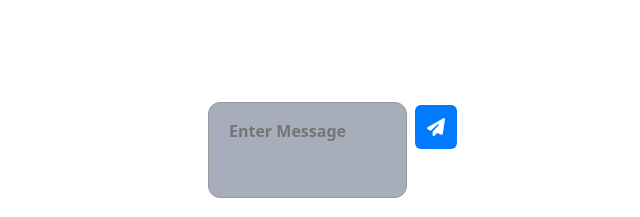
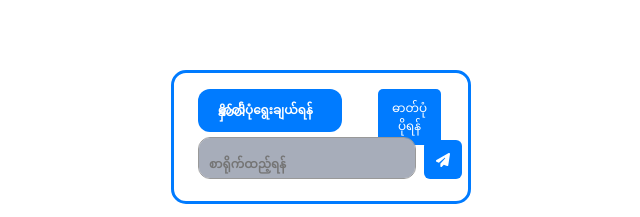
Before and after one commit to aaog2/demo, a Vue app: page /workerhome in a window 1280 px wide. Shown: the part 580-797 px from the top of the page, without its empty margins (319-959 px from the left). Built offline with nearby package versions, Linux system fonts and the light colour scheme; no server answers; the database is empty; sample sign-in values are in the browser's storage.

Commit message:
finish chat, image send update

```diff
--- a/src/components/NewChatForm.vue
+++ b/src/components/NewChatForm.vue
@@ -1,31 +1,92 @@
 <template>
-    <form class="container col-lg-6 col-sm-4 d-flex">
-        <!-- <div class="col-2">
-            <label for="imageInput" class="plus-button plus_button">
-            <font-awesome-icon icon="fa-solid fa-plus"  />
-
-          </label>
-          <input type="file" accept="image/jpeg, image/png, image/webp" class="btn btn-info image_input" id="imageInput" ref="imageInput" @change="handleImageUpload" />
+    <form class="container col-lg-12 col-sm-6 d-flex">
+       <div class="col-12">
+        <div class="col-12 d-block imageSend">
+          <div class="d-flex">
+            <div class="col-8 sendImageSection">
+                <label for="imageInput" class="plus-button plus_button d-flex">
+                    <!-- <font-awesome-icon icon="fa-solid fa-plus" size="lg" />  -->
+                    <span class="photoChooseBtn" :style="{ backgroundColor: bgColor }">{{ guideText }}</span>
+                </label>
+                <input type="file" ref="imageInput" class="imageSelector" id="imageInput" @change="handleImageChange" />
+            </div>
+            <div class="col-4  imageSendBtn">
+                <button type="button" class="btn" @click="sendImage">ဓာတ်ပုံပိုရန်</button>
+            </div>
+          </div>
+        </div>
+       <div class="col-12 d-block d-flex">
+        <textarea class="col-8 chatBox" placeholder="စာရိုက်ထည့်ရန်" v-model="message" @keypress.enter="handleSubmit"></textarea>
+            <div class="col-1 mt-3 ms-2" @click="handleSubmit">
+                <span class="sendIcon"><font-awesome-icon icon="fa-solid fa-paper-plane" /></span>
+            </div>
+       </div>
+       </div>
+        <!-- Warning popup -->
+        <!-- <div v-if="isPopupVisible">
+                  <div  class="popup row ">
+                    <div class="col-12">
+                      <p class="col-8 wrongInfosText ">မှားယွင်းနေသော ကိုယ်ရေးကိုယ်တာ အချက်အလက်များအား ပြန်လည်ပြင်ဆင်ရန် တာဝန်ရှိသူအား အကြောင်းကြားပါ။</p>
+                    </div>
+                    <div class="col-12 ">
+                       <button class="col-6 text-center wrongInfoBtn btn bg-info" @click="hidePopup">OK</button>
+                    </div>
+                  </div>
         </div> -->
-        <textarea class="col-9 chatBox" placeholder="Enter Message" v-model="message" @keypress.enter="handleSubmit"></textarea>
-        <div class="col-1 mt-3 ms-2" @click="handleSubmit">
-            <span class="sendIcon"><font-awesome-icon icon="fa-solid fa-paper-plane" /></span>
-        </div>
     </form>
 </template>
 
 <script>
 import { ref } from 'vue';
-import { db, timestamp } from '../firebase/config';
-// import useCollection from '@/composable/useCollection';
-// import { storage } from '../firebase/config';
+import { db, timestamp,storage } from '../firebase/config';
+
     export default{
         setup(){
             let nameDisplay = localStorage.getItem("useraccount");
+            let guideText = ref('ဓာတ်ပုံရွေးချယ်ရန်နှိပ်ပါ');
+            let bgColor = ref('#007bff');
             let message = ref('');
-            // let imageInput = ref(null);
-            // let {error, addDoc} = useCollection('messages');
+            let imageFile = ref(null);
+            let handleImageChange = (event) =>{
+                imageFile.value = event.target.files[0];
+                console.log("Image value =>", imageFile.value);
+                console.log("Image value type=>", typeof(imageFile.value));
+                if(imageFile.value){
+                    guideText.value = "ဓာတ်ပုံရွေးချယ်ပြီးပါပြီ";
+                    bgColor.value = "#198754";
+                }
+            }
+            const sendImage = async()=>{
+                if(!imageFile.value){
+                    return;
+                }
+                const storageRef = storage.ref();
+                const imageRef = storageRef.child(imageFile.value.name);
+                await imageRef.put(imageFile.value);
 
+                const imageUrl = await imageRef.getDownloadURL();
+                console.log("Image File URL =>", imageUrl);
+                console.log("Image File URL Type=>", typeof(imageUrl));
+
+                let chat = {
+                    name:nameDisplay,
+                    message:imageUrl
+                }
+                console.log("Image Chat info =>",chat);
+                let imgChatRef = db.collection('chats').doc(nameDisplay);
+                imgChatRef.get()
+                .then((doc)=>{
+                    if(doc.exists){
+                        const existingMessages = doc.data().messages || [];
+                        existingMessages.push(chat);
+                        return imgChatRef.update({
+                            messages:existingMessages
+                        })
+                    }
+                    console.log("Document Successfully Written");
+                })
+
+            }
             let handleSubmit =async () =>{
 
                 let chat = {
@@ -65,8 +126,11 @@ import { db, timestamp } from '../firebase/config';
 
             return{
                 message,
-                // imageInput,
-                handleSubmit
+                handleImageChange,
+                handleSubmit,
+                sendImage,
+                guideText,
+                bgColor
             }
         }
     }
@@ -74,17 +138,67 @@ import { db, timestamp } from '../firebase/config';
 
 <style scoped>
     .container{
-        /* width: 300px; */
-        /* margin: auto; */
+        padding: 1rem 1.5rem;
+        /* background-color: #tomato; */
+        border: 3px solid #007bff;
+        border-radius: 15px;
         bottom: 1rem;
         position: fixed;
         left: 50%;
         transform: translate(-50%);
     }
 
+    .imageSend{
+        height: 3rem;
+    }
+
+    .imageSelector{
+        display: none;
+    }
+    .photoChooseBtn{
+        font-size: 12px;
+        cursor: pointer;
+        padding: 20px 20px;
+        margin-right: 20px;
+
+        color: #fff;
+        border-radius: 12px;
+
+        position: relative;
+    }
+
+    .photoChooseBtn font-awesome-icon{
+        /* margin-right: 0; */
+        /* position: absolute;
+        left: 0;
+        right: 100%; */
+
+    }
+
+    .imageSendBtn{
+        width: 20px;
+        height: 30px;
+    }
+
+    .sendImageSection{
+        margin-left: 0;
+        /* margin: auto; */
+    }
+
+    .imageSendBtn button{
+       margin-right: 0;
+       margin-left: 1rem;
+        border: none;
+        outline: none;
+        border-radius: 5px;
+        background-color: #007bff;
+        color: #fff;
+        font-size: 12px;
+        padding: 10px 14px;
+    }
+
     .sendIcon{
-        /* margin-top: 0.5rem; */
-        font-size: 18px;
+        font-size: 14px;
         padding: 10px 12px;
         background-color: #007bff;
         color: #fff;
@@ -94,17 +208,18 @@ import { db, timestamp } from '../firebase/config';
 
     textarea{
         color: #000;
-        /* background-color: #7DC3FF; */
         background-color: #a7adba;
         width: 100%;
-        height: 6rem;
+        height: 1rem;
         max-width: 100%;
         margin-bottom: 6px;
-        padding: 20px;
+        /* padding: 20px; */
+        padding: 20px 10px;
         box-sizing: border-box;
         border: 1px solid #999;
         border-radius: 12px;
         font-family: inherit;
+        font-size: 12px;
         flex: 1;
         resize: none;
         line-height: 1;
--- a/src/views/ChatAdminView.vue
+++ b/src/views/ChatAdminView.vue
@@ -6,7 +6,7 @@
 
     <div class="chatHistory col-2 ">
         <h6 class="submittedList">Submited Employees List</h6>
-        <div class=" chattedUsers" v-for="chatId in messageHistory" :key="chatId" @click="fetchSingleUser(chatId)">
+        <div class="col-9 chattedUsers" v-for="chatId in messageHistory" :key="chatId" @click="fetchSingleUser(chatId)">
             {{ chatId }}
         </div>
         <div>
@@ -16,7 +16,13 @@
     <div class="chat_window col-10">
         <div class="messagess" ref="msgBox">
             <div class="single" v-for="message in messages" :key="message.id">
+              <!-- <span class="message text-justify">{{ message.message }}</span>   -->
+              <template v-if="isImage(message.message)">
+             <span> <a :href="message.message" target="_blank" class="file-link">ပုံကိုကြည့်ရှုရန် နှိပ်ပါ</a></span>
+            </template>
+            <template v-else>
               <span class="message text-justify">{{ message.message }}</span>
+            </template>
               <span class="name mt-1
               ">{{ message.name }}</span>
               <span class="created_at">{{ message.created_at }}</span>
@@ -25,17 +31,42 @@
         </div>
     </div>
    </div>
-    <form class="container col-lg-6 col-sm-4 d-flex">
+    <!-- <form class="container col-lg-6 col-sm-4 d-flex">
         <textarea class="col-9 chatBox" placeholder="Enter Message" v-model="message" @keypress.enter="handleSubmit"></textarea>
         <div class="col-1 mt-3 ms-2" @click="handleSubmit">
             <span class="sendIcon"><font-awesome-icon icon="fa-solid fa-paper-plane" /></span>
         </div>
+    </form> -->
+    <form class="container col-lg-6 col-sm-6 d-flex">
+       <div class="col-12">
+        <div class="col-12 d-block imageSend">
+          <div class="d-flex">
+            <div class="col-8 sendImageSection">
+                <label for="imageInput" class="plus-button plus_button d-flex">
+                    <!-- <font-awesome-icon icon="fa-solid fa-plus" size="lg" />  -->
+                    <span class="photoChooseBtn" :style="{ backgroundColor: bgColor }">{{ guideText }}</span>
+                </label>
+                <input type="file" ref="imageInput" class="imageSelector" id="imageInput" @change="handleImageChange" />
+            </div>
+            <div class="col-4  imageSendBtn">
+                <button type="button" class="btn" @click="sendImage">ဓာတ်ပုံပိုရန်</button>
+            </div>
+          </div>
+        </div>
+       <div class="col-12 d-block d-flex">
+        <textarea class="col-8 chatBox" placeholder="စာရိုက်ထည့်ရန်" v-model="message" @keypress.enter="handleSubmit"></textarea>
+            <div class="col-1 mt-3 ms-2" @click="handleSubmit">
+                <span class="sendIcon"><font-awesome-icon icon="fa-solid fa-paper-plane" /></span>
+            </div>
+       </div>
+       </div>
+
     </form>
 </template>
 
 <script>
 import Navbar from '@/components/Navbar.vue';
-import { db, timestamp } from '../firebase/config';
+import { db, timestamp,storage } from '../firebase/config';
 import { computed, onUpdated, ref } from 'vue';
 import { getUnixTime } from 'date-fns';
 // import chat from '@/store/chat';
@@ -98,6 +129,10 @@ export default{
             msgBox.value.scrollTop = msgBox.value.scrollHeight
           })
 
+          const isImage = (content) => {
+          return content.startsWith('http') || content.startsWith('https');
+        };
+
           let fetchMessages = async() =>{
            if(dynamicId.value === ''){
                 console.log("Nothing to show");
@@ -118,8 +153,49 @@ export default{
            }
           }
           fetchMessages();
+          let guideText = ref('ဓာတ်ပုံရွေးချယ်ရန်နှိပ်ပါ');
+            let bgColor = ref('#007bff');
+          let imageFile = ref(null);
+            let handleImageChange = (event) =>{
+                imageFile.value = event.target.files[0];
+                console.log("Image value =>", imageFile.value);
+                console.log("Image value type=>", typeof(imageFile.value));
+                if(imageFile.value){
+                    guideText.value = "ဓာတ်ပုံရွေးချယ်ပြီးပါပြီ";
+                    bgColor.value = "#198754";
+                }
+            }
+            const sendImage = async()=>{
+                if(!imageFile.value){
+                    return;
+                }
+                const storageRef = storage.ref();
+                const imageRef = storageRef.child(imageFile.value.name);
+                await imageRef.put(imageFile.value);
 
+                const imageUrl = await imageRef.getDownloadURL();
+                console.log("Image File URL =>", imageUrl);
+                console.log("Image File URL Type=>", typeof(imageUrl));
 
+                let chat = {
+                    name:nameDisplay,
+                    message:imageUrl
+                }
+                console.log("Image Chat info =>",chat);
+                let imgChatRef = db.collection('chats').doc(nameDisplay);
+                imgChatRef.get()
+                .then((doc)=>{
+                    if(doc.exists){
+                        const existingMessages = doc.data().messages || [];
+                        existingMessages.push(chat);
+                        return imgChatRef.update({
+                            messages:existingMessages
+                        })
+                    }
+                    console.log("Document Successfully Written");
+                })
+
+            }
 
 
             let handleSubmit =async () =>{
@@ -173,8 +249,12 @@ export default{
             msgBox,
             fetchMessages,
             message,
-            handleSubmit
-
+            handleSubmit,
+            isImage,
+            guideText,
+                bgColor,
+                sendImage,
+                handleImageChange
             }
 
         }
@@ -196,7 +276,7 @@ export default{
         font-size: 14px;
         color: #fff;
         margin: auto;
-        width: 12rem;
+        /* width: 12rem; */
         border-radius: 10px;
         background-color: #007bff;
         cursor: pointer;
@@ -227,7 +307,7 @@ export default{
     font-size: 12px;
   }
   .messagess {
-    max-height: 500px;
+    max-height: 400px;
     overflow: auto;
     margin-bottom: 5px;
   }
@@ -296,5 +376,50 @@ export default{
         line-height: 1;
     }
 
+    .imageSend{
+        height: 3rem;
+        /* margin: auto; */
+    }
+
+    .imageSelector{
+        display: none;
+    }
+
+    .imageSendBtn{
+        width: 40px;
+        height: 30px;
+    }
+
+    .imageSendBtn button{
+       /* margin-right: -3rem; */
+       /* margin-left: 0; */
+        border: none;
+        outline: none;
+        border-radius: 5px;
+        background-color: #007bff;
+        color: #fff;
+        font-size: 12px;
+        padding: 10px 14px;
+    }
+
+
+    .photoChooseBtn{
+        font-size: 12px;
+        cursor: pointer;
+        padding: 12px 20px;
+        margin-right: 20px;
+
+        color: #fff;
+        border-radius: 12px;
+
+        position: relative;
+    }
+
+    .sendImageSection{
+        margin-left: 0;
+        margin-right: 4rem;
+        /* margin: auto; */
+    }
+
 
 </style>
--- a/src/views/WorkerHome.vue
+++ b/src/views/WorkerHome.vue
@@ -35,12 +35,12 @@ import WorkerNavbar from '@/components/WorkerNavbar.vue';
     align-items: center;
 }
 .chatWindow{
-    height: 60vh;
-    margin-top: 3rem;
+    height: 50vh;
+    margin-top: 2rem;
     background-color: transparent;
 }
 .newChatForm{
-        width: 250px;
+        width: 300px;
 
         bottom: 1rem;
         position: fixed;
```
Also changed, not shown: src/components/ChatWindow.vue (+25 -3 lines), src/firebase/config.js (+4 -11 lines).
